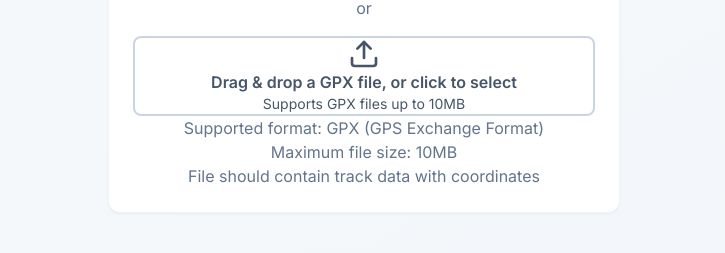
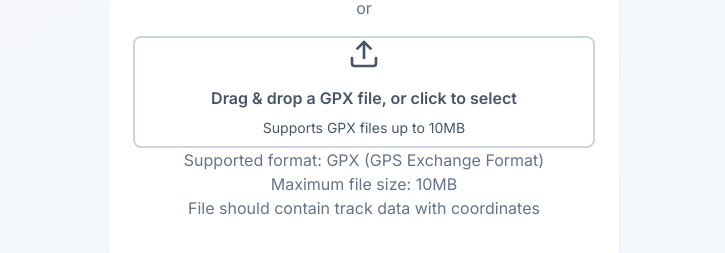
Before and after one commit to maxrugen/routeshare, a Next.js app in the folder frontend/: page /dashboard in a window 1280 px wide. Shown: the part 377-630 px from the top of the page, without its empty margins (276-1001 px from the left). Built offline with nearby package versions, Linux system fonts and the light colour scheme; no server answers.

Commit message:
changed styling

```diff
--- a/frontend/src/components/FileUpload.tsx
+++ b/frontend/src/components/FileUpload.tsx
@@ -43,7 +43,6 @@ export function FileUpload({ onDataLoaded }: FileUploadProps) {
     <div className="text-center">
       <div
         {...getRootProps()}
-        // The ONLY change is here: py-6 was increased to py-10 for more vertical space.
         className={`relative border-2 border-dashed rounded-lg cursor-pointer transition-colors duration-200
                     ${isDragActive ? 'border-blue-500 bg-blue-50' : 'border-primary-300 hover:border-blue-400'}
                     px-6 py-10`}
@@ -64,11 +63,11 @@ export function FileUpload({ onDataLoaded }: FileUploadProps) {
             </>
           ) : (
             <>
-              <Upload className="w-8 h-8 mb-3" />
-              <p className="font-semibold">
+              <Upload className="w-8 h-8 mt-6 mb-4" />
+              <p className="font-semibold mb-2">
                 {isDragActive ? 'Drop the GPX file here' : 'Drag & drop a GPX file, or click to select'}
               </p>
-              <p className="text-sm">Supports GPX files up to 10MB</p>
+              <p className="text-sm mb-2">Supports GPX files up to 10MB</p>
             </>
           )}
         </div>
@@ -77,7 +76,7 @@ export function FileUpload({ onDataLoaded }: FileUploadProps) {
       {error && <p className="mt-2 text-sm text-red-600">{error}</p>}
 
       {!error && !uploadSuccess && (
-          <ul className="mt-4 text-xs text-left text-primary-500 list-disc list-inside space-y-1">
+          <ul className="mt-4 mb-4 text-xs text-left text-primary-500 list-disc list-inside space-y-1">
               <li>Supported format: GPX (GPS Exchange Format)</li>
               <li>Maximum file size: 10MB</li>
               <li>File should contain track data with coordinates</li>
```
